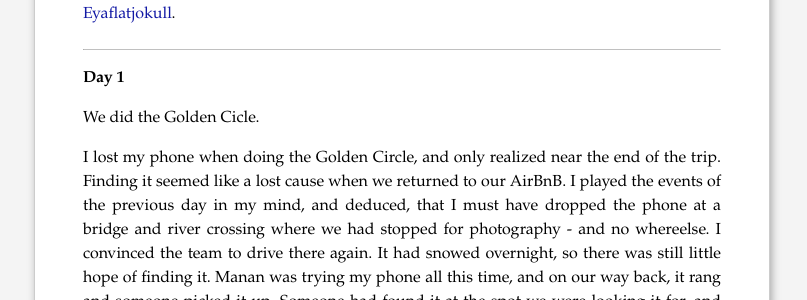
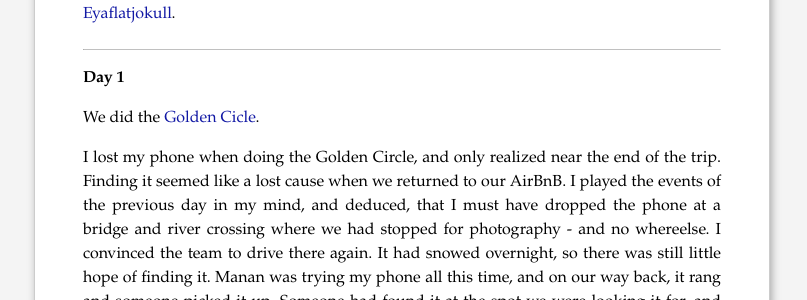
Before and after one commit to piyushahuja/piyushahuja.github.io, a Jekyll site: the page built from _posts/travel/2015-03-26-iceland.md, in a window 1280 px wide. Shown: the part 374-674 px from the top of the page, without its empty margins (238-1045 px from the left). Built offline with Jekyll 4.4.1, drawn with Linux system fonts in a browser that asks for light colours; comment, search, counter and statistics services are not loaded; part of the change alters nothing that is shown.

```diff
--- a/_posts/travel/2015-03-26-iceland.md
+++ b/_posts/travel/2015-03-26-iceland.md
@@ -28,7 +28,7 @@ We meet our host, who spoke in the amusing Icelandic accent. We made him pronoun
 
 **Day 1**
 
-We did the Golden Cicle.
+We did the [Golden Cicle](https://en.wikipedia.org/wiki/Golden_Circle_(Iceland)).
 
 I lost my phone when doing the Golden Circle, and only realized near the end of the trip. Finding it seemed like a lost cause when we returned to our AirBnB.   I played the events of the previous day in my mind, and deduced, that I must have dropped the phone at a bridge and river crossing where we had stopped for photography - and no whereelse. I convinced the team to drive there again. It had snowed overnight, so there was still little hope of finding it. Manan was trying my phone all this time, and on our way back, it rang and someone picked it up. Someone had found it at the spot we were looking it for, and handed it over to the nearby Pingvellir national park centre, where we had stopped as well. Remakably, I found my phone intact.
 
```
